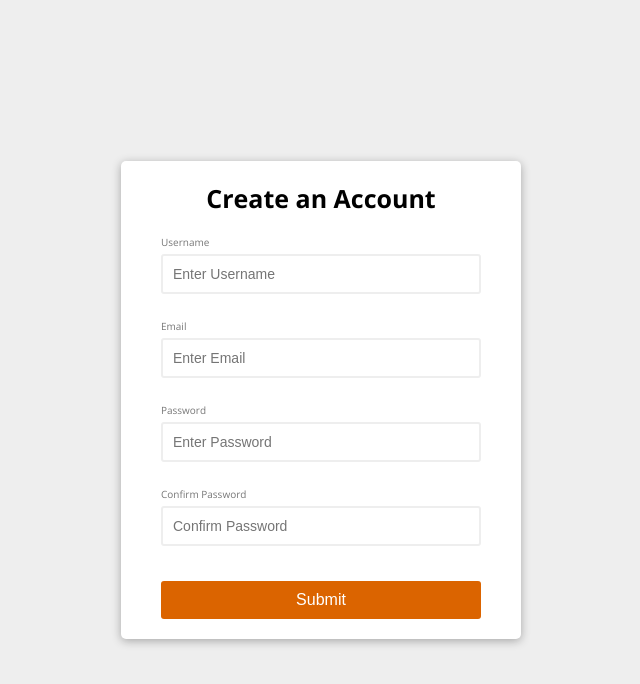
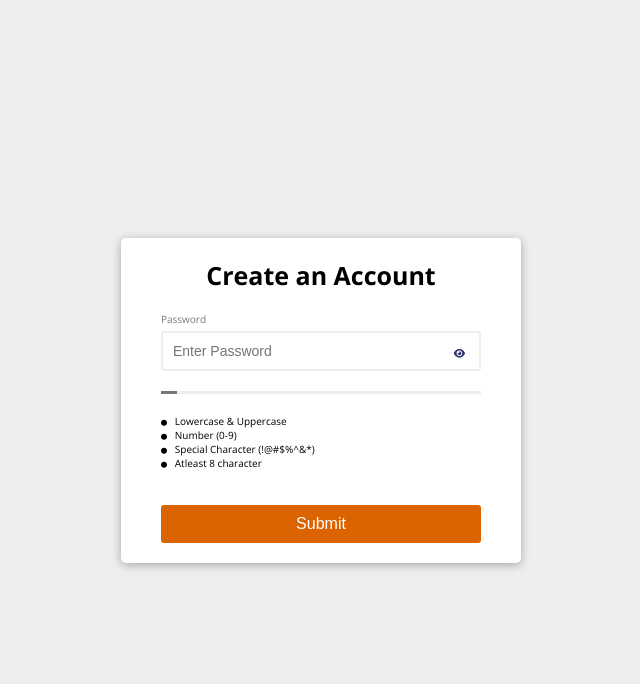
Before and after one commit to Rishil96/javascript-intermediate-projects, a plain HTML site: page index.html in a window 1280 px wide. Shown: the whole page, without its empty margins (319-959 px from the left). Drawn offline with nearby package versions, Linux system fonts and the light colour scheme.

Commit message:
Add : Markup and style for Password strength indicator

```diff
--- a/index.html
+++ b/index.html
@@ -4,6 +4,7 @@
     <meta charset="UTF-8" />
     <meta name="viewport" content="width=device-width, initial-scale=1.0" />
     <title>Document</title>
+    <link rel="stylesheet" href="https://cdnjs.cloudflare.com/ajax/libs/font-awesome/5.15.4/css/all.min.css">
     <script
       src="https://kit.fontawesome.com/1935d064dd.js"
       crossorigin="anonymous"
@@ -19,31 +20,51 @@
           <h2>Create an Account</h2>
 
           <div class="form-control">
-            <label for="">Username</label>
-            <input type="text" id="username" placeholder="Enter Username">
-            <small>Error Message</small>
-          </div>
-
-          <div class="form-control">
-            <label for="">Email</label>
-            <input type="text" id="email" placeholder="Enter Email">
-            <small>Error Message</small>
-          </div>
-
-          <div class="form-control">
             <label for="">Password</label>
             <input type="password" id="password" placeholder="Enter Password">
             <small>Error Message</small>
-          </div>
 
-          <div class="form-control">
-            <label for="">Confirm Password</label>
-            <input type="password" id="password2" placeholder="Confirm Password">
-            <small>Error Message</small>
+            <!-- Eye Icon -->
+            <span class="show-pass"><i class="fas fa-eye" id="eye"></i></span>
+
+            <!-- Progress bar -->
+            <div class="progress">
+              <div class="progress-bar" id="password-strength"></div>
+            </div>
+
+            <!-- List -->
+             <ul class="form-list">
+
+              <li>
+                <span class="low-upper-case">
+                  <i class="fas fa-circle"></i>
+                  &nbsp; Lowercase & Uppercase
+                </span>
+              </li>
+              <li>
+                <span class="number">
+                  <i class="fas fa-circle"></i>
+                  &nbsp; Number (0-9)
+                </span>
+              </li>
+              <li>
+                <span class="special-char">
+                  <i class="fas fa-circle"></i>
+                  &nbsp; Special Character (!@#$%^&*)
+                </span>
+              </li>
+              <li>
+                <span class="eight-char">
+                  <i class="fas fa-circle"></i>
+                  &nbsp; Atleast 8 character
+                </span>
+              </li>
+
+             </ul>
+
           </div>
 
           <button>Submit</button>
-
         </form>
       </div>
     </section>
--- a/styles.css
+++ b/styles.css
@@ -124,3 +124,57 @@ form button {
   border-radius: 3px;
   cursor: pointer;
 }
+
+/* Password Strength CSS */
+.show-pass {
+  position: absolute;
+  top: 20%;
+  right: 5%;
+}
+
+.fa-eye {
+  color: var(--blue);
+  cursor: pointer;
+}
+
+.progress {
+  width: 100%;
+  height: 3px;
+  margin: 2rem 0;
+  background-color: var(--grey);
+}
+
+.progress-bar {
+  width: 5%;
+  height: 3px;
+  background-color: #777;
+  transition: all 0.3s ease;
+}
+
+.form-list {
+  list-style-type: none;
+}
+
+.pb-danger {
+  background-color: red;
+}
+
+.pb-warning {
+  background-color: orange;
+}
+
+.pb-primary {
+  background-color: var(--light-blue);
+}
+
+.pb-success {
+  background-color: green;
+}
+
+.fa-circle {
+  font-size: 6px;
+}
+
+.fa-check {
+  color: #02b502;
+}
```
